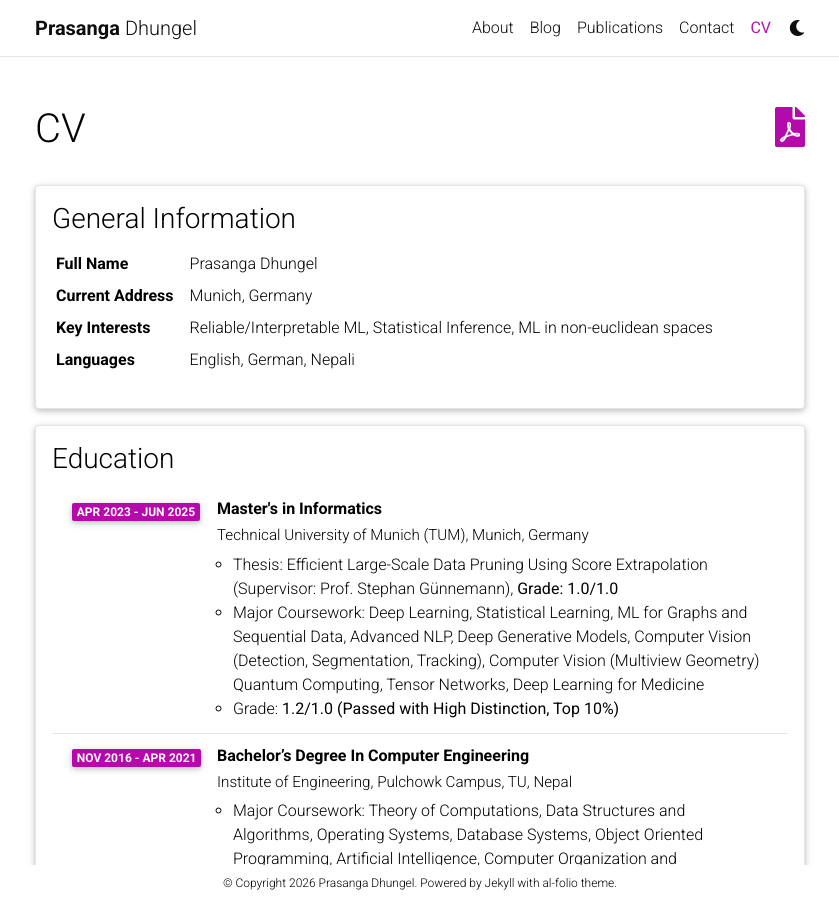
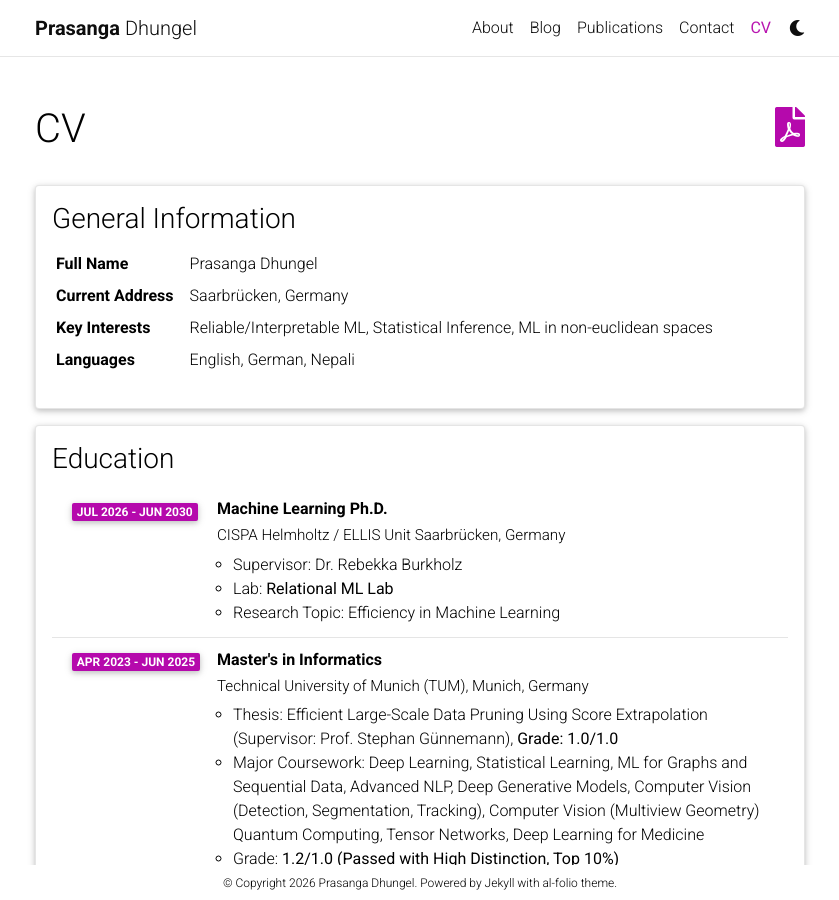
Before and after one commit to prasangadhungel/prasangadhungel.github.io, a Jekyll site: the page built from _pages/cv.md, in a window 1280 px wide and 900 px high. Shown: the whole window, without its empty margins (220-1059 px from the left). Built offline with Jekyll 4.4.1, drawn with Linux system fonts in a browser that asks for light colours; full-size pictures stand in for the smaller copies a plugin makes; comment, search, counter and statistics services are not loaded; a style sheet for code colours, icons or effects is not loaded.

```diff
--- a/_data/cv.yml
+++ b/_data/cv.yml
@@ -4,7 +4,7 @@
     - name: Full Name
       value: Prasanga Dhungel
     - name: Current Address
-      value: Munich, Germany
+      value: Saarbrücken, Germany
     - name: Key Interests
       value: Reliable/Interpretable ML, Statistical Inference, ML in non-euclidean spaces
     - name: Languages
@@ -13,6 +13,14 @@
 - title: Education
   type: time_table
   contents:
+    - title: Machine Learning Ph.D.
+      institution: CISPA Helmholtz / ELLIS Unit Saarbrücken, Germany
+      year: Jul 2026 - Jun 2030
+      description:
+        - "Supervisor: Dr. Rebekka Burkholz"
+        - "Lab: <b>Relational ML Lab</b>"
+        - "Research Topic: Efficiency in Machine Learning"
+
     - title: Master's in Informatics
       institution: Technical University of Munich (TUM), Munich, Germany
       year: Apr 2023 - Jun 2025
```
Also changed, not shown: _pages/about.md (+1 -1 lines).
